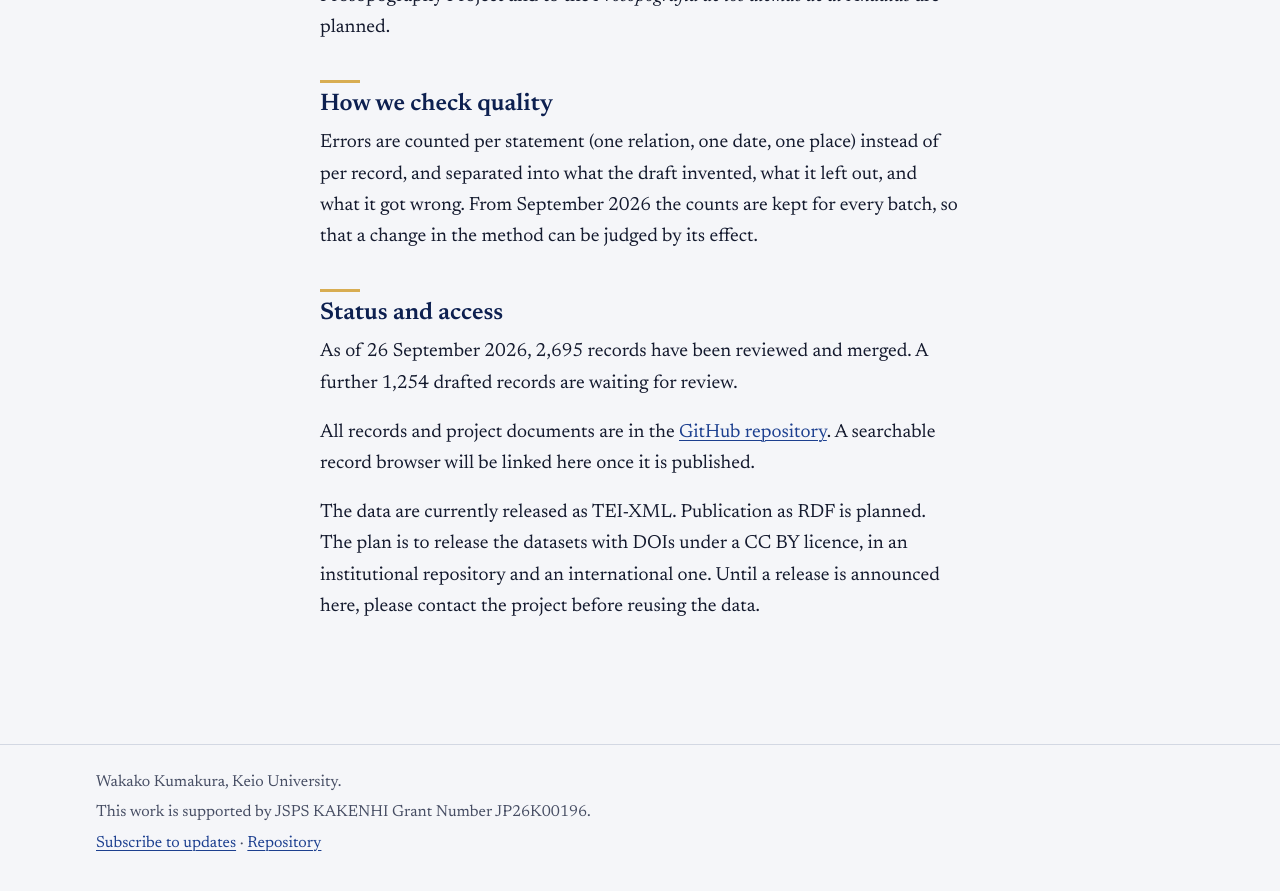
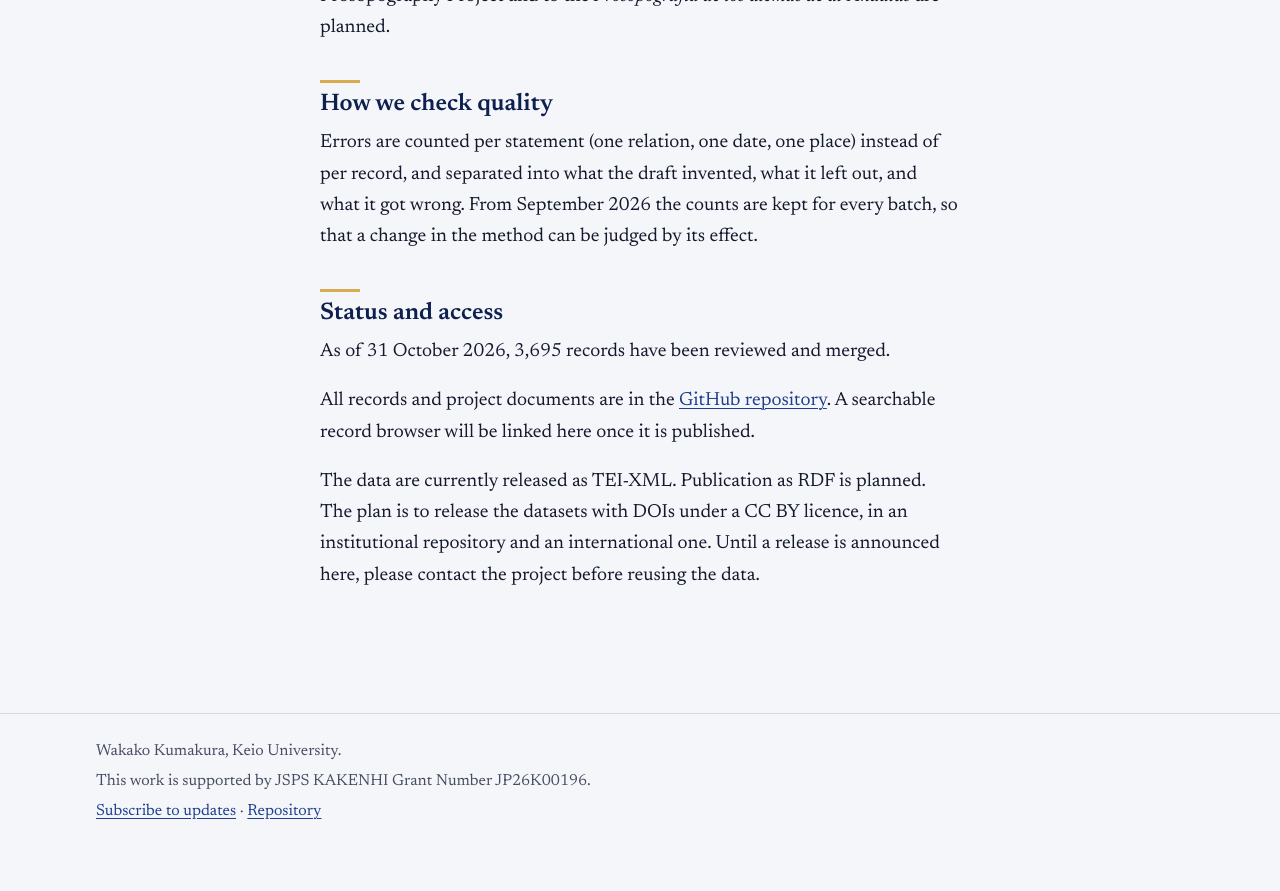
Before and after one commit to wkmisr/arab-islamic-networks, a Jekyll site: the page built from data.md, in a window 1280 px wide and 900 px high, scrolled down 4505 px. Shown: the top 891 px of the window. Built offline with Jekyll 4.4.1, drawn with Linux system fonts in a browser that asks for light colours; after the commit the page ends 5374 px from its top, so only the background shows below that.

Commit message:
Update record count and review status in data.md

```diff
--- a/data.md
+++ b/data.md
@@ -94,7 +94,7 @@ Errors are counted per statement (one relation, one date, one place) instead of
 
 ## Status and access
 
-As of 26 September 2026, 2,695 records have been reviewed and merged. A further 1,254 drafted records are waiting for review.
+As of 31 October 2026, 3,695 records have been reviewed and merged.
 
 {% if site.links.repository != "" %}All records and project documents are in the [GitHub repository]({{ site.links.repository }}).{% else %}The repository will be linked here once it is public.{% endif %}
 {% if site.links.browser != "" %}The [record browser]({{ site.links.browser }}) lets you search the records and read each biography beside its source text.{% else %}A searchable record browser will be linked here once it is published.{% endif %}
```
